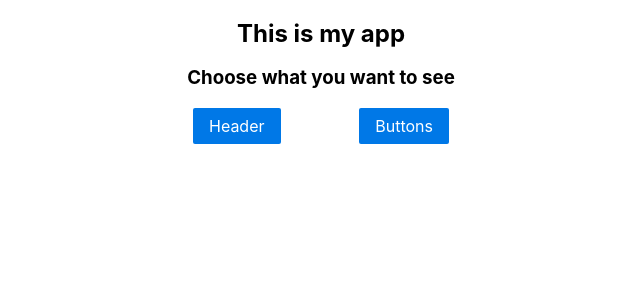
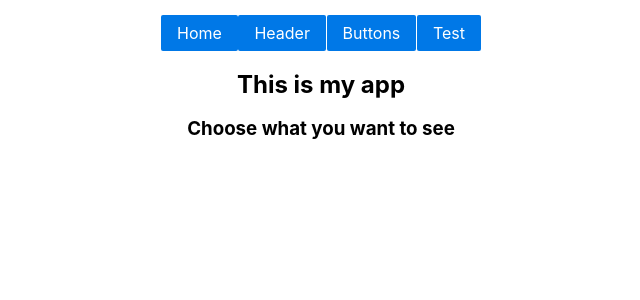
Before and after one commit to mariouhrin/react-redux-sandbox, a React (Create React App) app: page / in a window 1280 px wide. Shown: the top 300 px of the page, without its empty margins (319-959 px from the left). Built offline with nearby package versions, Linux system fonts and the light colour scheme.

Commit message:
change react router paths

```diff
--- a/src/components/App.js
+++ b/src/components/App.js
@@ -1,47 +1,24 @@
-import React, { Component } from "react";
-import { Route, NavLink } from "react-router-dom";
+import React from "react";
+import { Route, Switch } from "react-router-dom";
 
 import Header from "./Header";
+import Home from "./Home";
+import NavHeader from "./NavHeader";
+import Test from "./Test";
 import ButtonsContainer from "./../containers/ButtonsContainer";
 
 import "../styles/App.css";
 
-class App extends Component {
-  render() {
-    return (
-      <div className="App">
-        <h2>This is my app</h2>
-        <h3>Choose what you want to see</h3>
-        <section
-          style={{
-            display: "flex",
-            justifyContent: "center"
-          }}
-        >
-          <div
-            style={{
-              display: "flex",
-              justifyContent: "space-between",
-              width: "20%"
-            }}
-          >
-            <NavLink to="/header">
-              <button className="pure-button pure-button-primary" type="button">
-                Header
-              </button>
-            </NavLink>
-            <NavLink to="/buttons">
-              <button className="pure-button pure-button-primary" type="button">
-                Buttons
-              </button>
-            </NavLink>
-          </div>
-        </section>
-        <Route path="/header" component={Header} />
-        <Route path="/buttons" component={ButtonsContainer} />
-      </div>
-    );
-  }
-}
+const App = () => (
+  <div className="App">
+    <NavHeader />
+    <Switch>
+      <Route exact path="/" component={Home} />
+      <Route path="/header" component={Header} />
+      <Route path="/buttons" component={ButtonsContainer} />
+      <Route path="/test" render={props => <Test {...props} />} />
+    </Switch>
+  </div>
+);
 
 export default App;
--- a/src/components/Buttons.js
+++ b/src/components/Buttons.js
@@ -1,9 +1,8 @@
-import React from "react";
+import React, { Fragment } from "react";
 
 const Buttons = props => {
-  console.log(props);
   return (
-    <div>
+    <Fragment>
       <div style={{ paddingTop: "10px" }}>
         <button onClick={props.increment}>increase</button>
         <button onClick={props.decrement}>decrease</button>
@@ -48,7 +47,7 @@ const Buttons = props => {
           <p>{`dec clicked: ${props.counter.decClicked}`}</p>
         </div>
       </section>
-    </div>
+    </Fragment>
   );
 };
 
--- a/src/components/Header.js
+++ b/src/components/Header.js
@@ -1,6 +1,7 @@
-import React from "react";
+import React, { Fragment } from "react";
 
-const Header = props => (
+const Header = () => (
+  <Fragment>
     <header className="App-header">
       <a
         className="App-link"
@@ -11,6 +12,8 @@ const Header = props => (
         Learn React
       </a>
     </header>
+    <h2>Just old header from original Create React App</h2>
+  </Fragment>
 );
 
 export default Header;
--- /dev/null
+++ b/src/components/Home.js
@@ -0,0 +1,12 @@
+import React, { Fragment } from "react";
+
+const Home = () => {
+  return (
+    <Fragment>
+      <h2>This is my app</h2>
+      <h3>Choose what you want to see</h3>
+    </Fragment>
+  );
+};
+
+export default Home;
--- /dev/null
+++ b/src/components/NavHeader.js
@@ -0,0 +1,43 @@
+import React from "react";
+import { NavLink } from "react-router-dom";
+
+const NavHeader = props => (
+  <section
+    style={{
+      display: "flex",
+      justifyContent: "center",
+      marginBottom: "10px"
+    }}
+  >
+    <div
+      style={{
+        display: "flex",
+        justifyContent: "space-between",
+        width: "25%"
+      }}
+    >
+      <NavLink to="/">
+        <button className="pure-button pure-button-primary" type="button">
+          Home
+        </button>
+      </NavLink>
+      <NavLink to="/header">
+        <button className="pure-button pure-button-primary" type="button">
+          Header
+        </button>
+      </NavLink>
+      <NavLink to="/buttons">
+        <button className="pure-button pure-button-primary" type="button">
+          Buttons
+        </button>
+      </NavLink>
+      <NavLink to="/test">
+        <button className="pure-button pure-button-primary" type="button">
+          Test
+        </button>
+      </NavLink>
+    </div>
+  </section>
+);
+
+export default NavHeader;
--- /dev/null
+++ b/src/components/Test.js
@@ -0,0 +1,7 @@
+import React from "react";
+
+const Test = props => {
+  return <h2>This component is just for testing</h2>;
+};
+
+export default Test;
--- a/src/index.js
+++ b/src/index.js
@@ -2,7 +2,7 @@ import React from "react";
 import ReactDOM from "react-dom";
 import { Provider } from "react-redux";
 import { createStore } from "redux";
-import { BrowserRouter as Router, Route } from "react-router-dom";
+import { BrowserRouter as Router } from "react-router-dom";
 
 import * as serviceWorker from "./serviceWorker";
 import rootReducers from "./reducers";
@@ -15,7 +15,7 @@ const store = createStore(rootReducers);
 ReactDOM.render(
   <Provider store={store}>
     <Router>
-      <Route path="/" component={App} />
+      <App />
     </Router>
   </Provider>,
   document.getElementById("root")
--- a/src/styles/App.css
+++ b/src/styles/App.css
@@ -1,5 +1,6 @@
 .App {
   text-align: center;
+  margin-top: 15px;
 }
 
 .App-logo {
```
Lines whose indentation alone changed are shown as unchanged.
